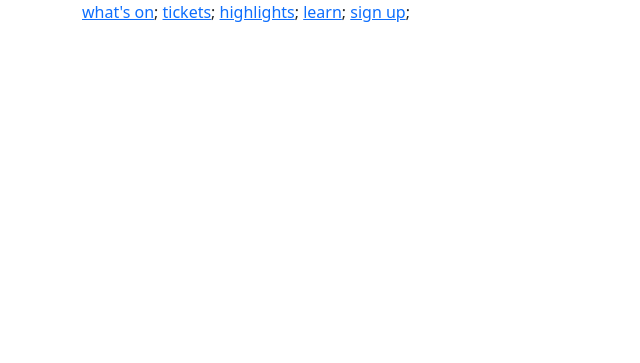
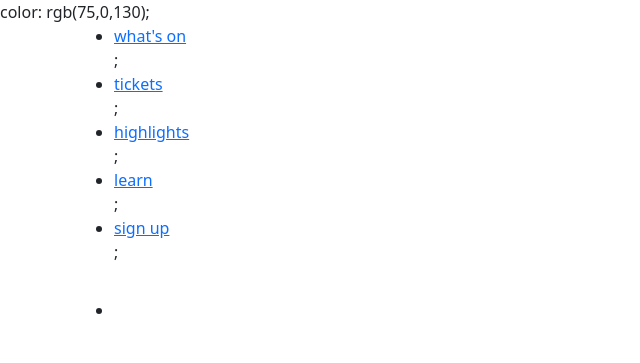
Before and after one commit to Ruslenko/praxxis, a plain HTML site: page index.html in a window 1280 px wide. Shown: the whole page, without its empty margins (0-640 px from the left). Drawn offline with nearby package versions, Linux system fonts and the light colour scheme; files whose address does not match are found by name.

Commit message:
minor change in html

```diff
--- a/index.html
+++ b/index.html
@@ -4,31 +4,40 @@
     <meta charset="UTF-8">
     <meta name="viewport" content="width=device-width, initial-scale=1.0">
 
+    <link rel="stylesheet" href="css/styles.css">
     <link href="https://cdn.jsdelivr.net/npm/bootstrap@5.0.0-beta1/dist/css/bootstrap.min.css" rel="stylesheet" integrity="sha384-giJF6kkoqNQ00vy+HMDP7azOuL0xtbfIcaT9wjKHr8RbDVddVHyTfAAsrekwKmP1" crossorigin="anonymous">
     <script src="https://kit.fontawesome.com/3b6a2896a8.js" crossorigin="anonymous"></script>
-
+    color: rgb(75,0,130);
     <title>Document</title>
 </head>
+
 <body>
     <header class="header">
-        <div class="header__content">
+        <div class="header_content">
 
  <div class="container">
-     <nav class="menu_nav"></nav>
-    <a href="whats_on">what's on</a>;
-    <a href="tickets">tickets</a>;
-    <a href="highlights">highlights</a>;
-    <a href="learn">learn</a>;
-    <a href="signup">sign up</a>;
-
-    <div class="header__search_button">
+     <nav class="menu_nav">
+      <ul class="menu_list">
+       <li><a href="whats_on">what's on</a></li>;
+       <li><a href="tickets">tickets</a></li>;
+       <li><a href="highlights">highlights</a></li>;
+       <li><a href="learn">learn</a></li>;
+       <li><a href="signup">sign up</a></li>;
+       <li><div class="header__search_button">
         <a href="">
         <img src="/Users/rusyatislenko/Desktop/Loxocode/website design/icons/baseline_search_white_48dp.png" alt="">
-    </a>
-    </div>
-
+        </a>
+           </div>
+       </li>
+      </ul>
+    </nav>
  </div>
         </div>
+        <nav>
+            <div class="slider">
+
+            </div>
+        </nav>
     </header>
 </body>
 </html>
```
